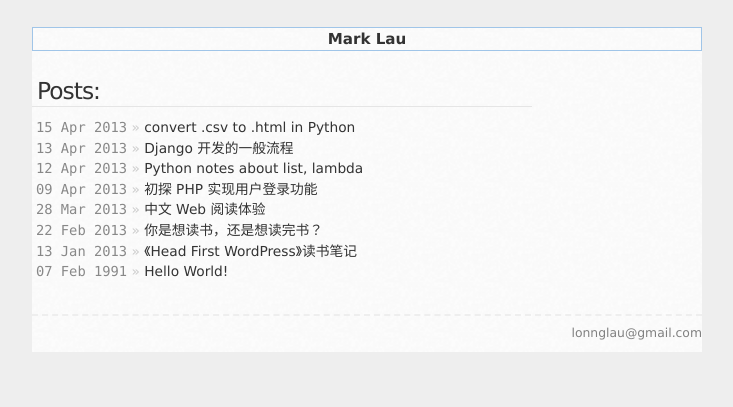
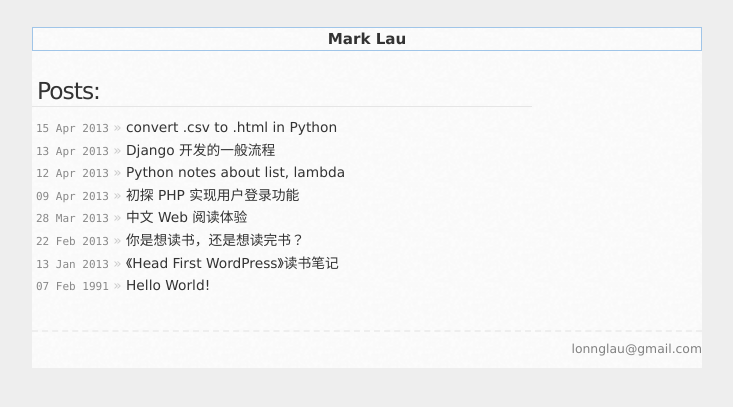
Before and after one commit to yuel/lonn.github.com, a Jekyll site: the page built from index.html, in a window 1280 px wide. Shown: the top 407 px of the page, without its empty margins (273-1006 px from the left). Built offline with Jekyll 4.4.1, drawn with Linux system fonts in a browser that asks for light colours.

Commit message:
Update screen.css

```diff
--- a/css/screen.css
+++ b/css/screen.css
@@ -52,7 +52,7 @@ li {
 }
 
 ul.posts li span {
-    font-family:monofur, monaco, courier; color:#888;
+    font-family:monofur, monaco, courier; color:#888; font-size: 80%;
 }
 ul.posts li a {
     font-weight:200;
```
